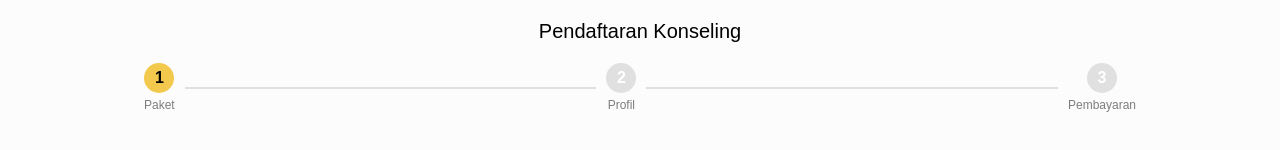
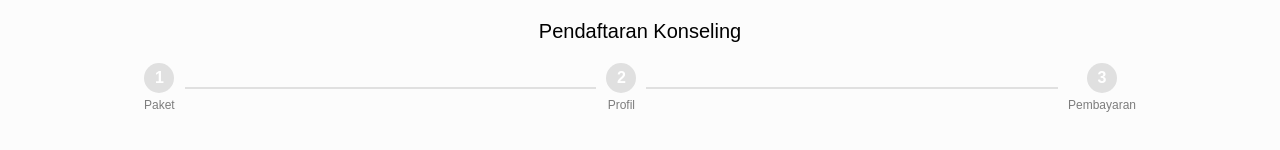
Before and after one commit to AlfaridzaHamdani/MindEase, a React (Vite) app: page /appointment/life-coach/form in a window 1280 px wide. Shown: the top 150 px of the page. Built offline with nearby package versions, Linux system fonts and the light colour scheme.

Commit message:
Refactor progress bar component and styles

```diff
--- a/src/components/progresBarSection/index.jsx
+++ b/src/components/progresBarSection/index.jsx
@@ -1,23 +1,46 @@
-// ProgressBar.jsx
 import React from "react";
 import "./styles.scss";
 
-const ProgressBar = () => {
+const ProgressBar = ({ currentStep, handleStepChange }) => {
   return (
     <div className="progress-bar-container">
       <h2 className="progress-title">Pendaftaran Konseling</h2>
       <div className="progress-bar">
-        <div className="progress-step active">
+        {/* Step 1 */}
+        <div
+          className={`progress-step ${currentStep >= 1 ? "active" : ""} ${
+            currentStep > 1 ? "completed" : ""
+          }`}
+          onClick={() => handleStepChange(1)}
+        >
           <div className="step-circle">1</div>
           <span className="step-label">Paket</span>
         </div>
-        <div className="progress-line"></div>
-        <div className="progress-step">
+
+        <div
+          className={`progress-line ${currentStep > 1 ? "completed-line" : ""}`}
+        ></div>
+
+        {/* Step 2 */}
+        <div
+          className={`progress-step ${currentStep >= 2 ? "active" : ""} ${
+            currentStep > 2 ? "completed" : ""
+          }`}
+          onClick={() => handleStepChange(2)}
+        >
           <div className="step-circle">2</div>
           <span className="step-label">Profil</span>
         </div>
-        <div className="progress-line"></div>
-        <div className="progress-step">
+
+        <div
+          className={`progress-line ${currentStep > 2 ? "completed-line" : ""}`}
+        ></div>
+
+        {/* Step 3 */}
+        <div
+          className={`progress-step ${currentStep >= 3 ? "active" : ""}`}
+          onClick={() => handleStepChange(3)}
+        >
           <div className="step-circle">3</div>
           <span className="step-label">Pembayaran</span>
         </div>
--- a/src/components/progresBarSection/styles.scss
+++ b/src/components/progresBarSection/styles.scss
@@ -1,4 +1,3 @@
-// ProgressBar.scss
 .progress-bar-container {
   display: flex;
   flex-direction: column;
@@ -23,6 +22,7 @@
   display: flex;
   flex-direction: column;
   align-items: center;
+  cursor: pointer;
 }
 
 .step-circle {
@@ -50,7 +50,19 @@
   margin: 0 10px;
 }
 
+/* Active Step - Yellow */
 .active .step-circle {
-  background-color: #f2c94c; // Yellow background for the active step
-  color: #000; // Black text color for the active step
+  background: linear-gradient(to right, #4136f1, #8743ff);
+  color: #ffffff;
 }
+
+/* Completed Step - Green */
+.completed .step-circle {
+  background-color: #28a745;
+  color: #fff;
+}
+
+/* Completed Line - Green */
+.completed-line {
+  background-color: #28a745;
+}
```
